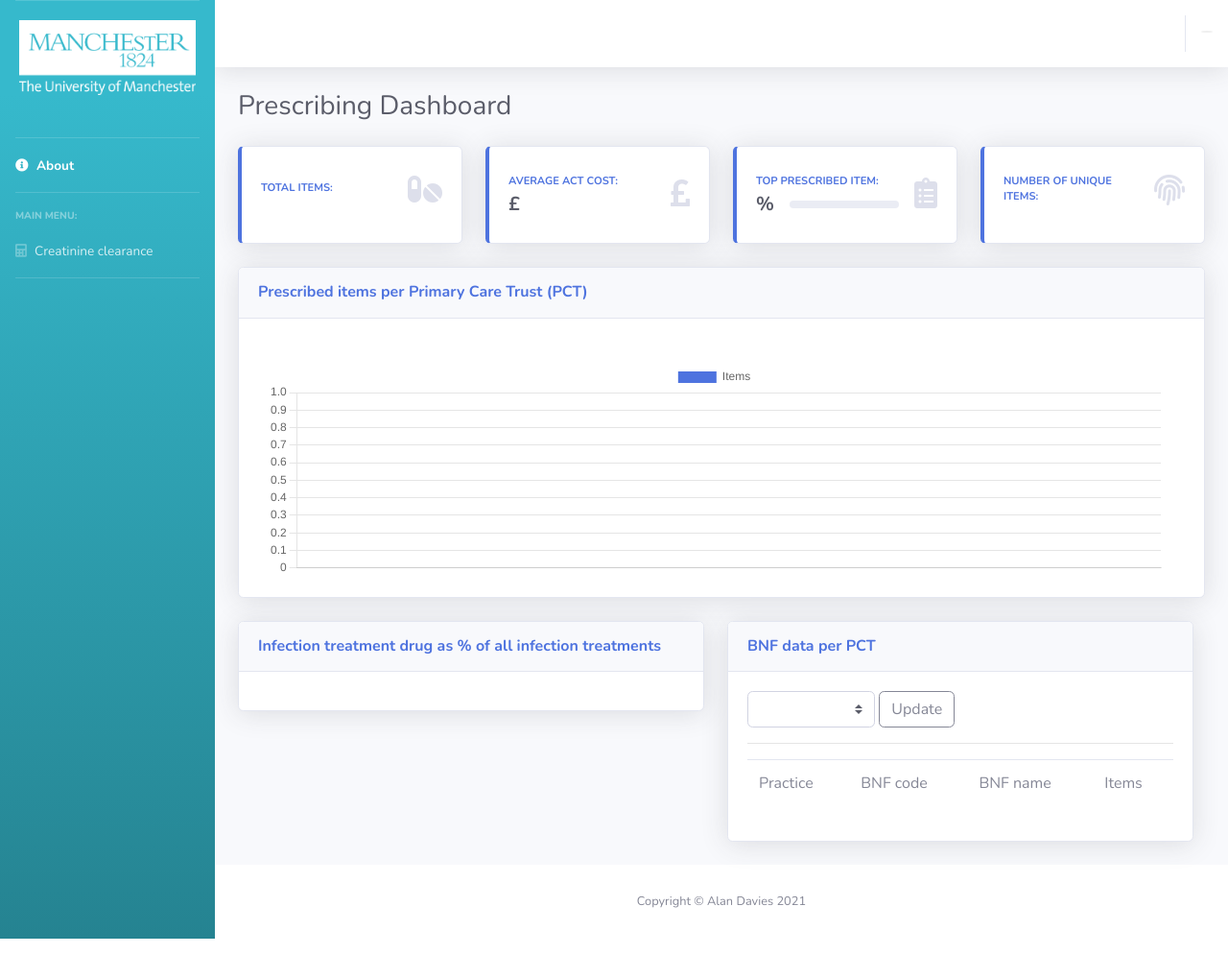
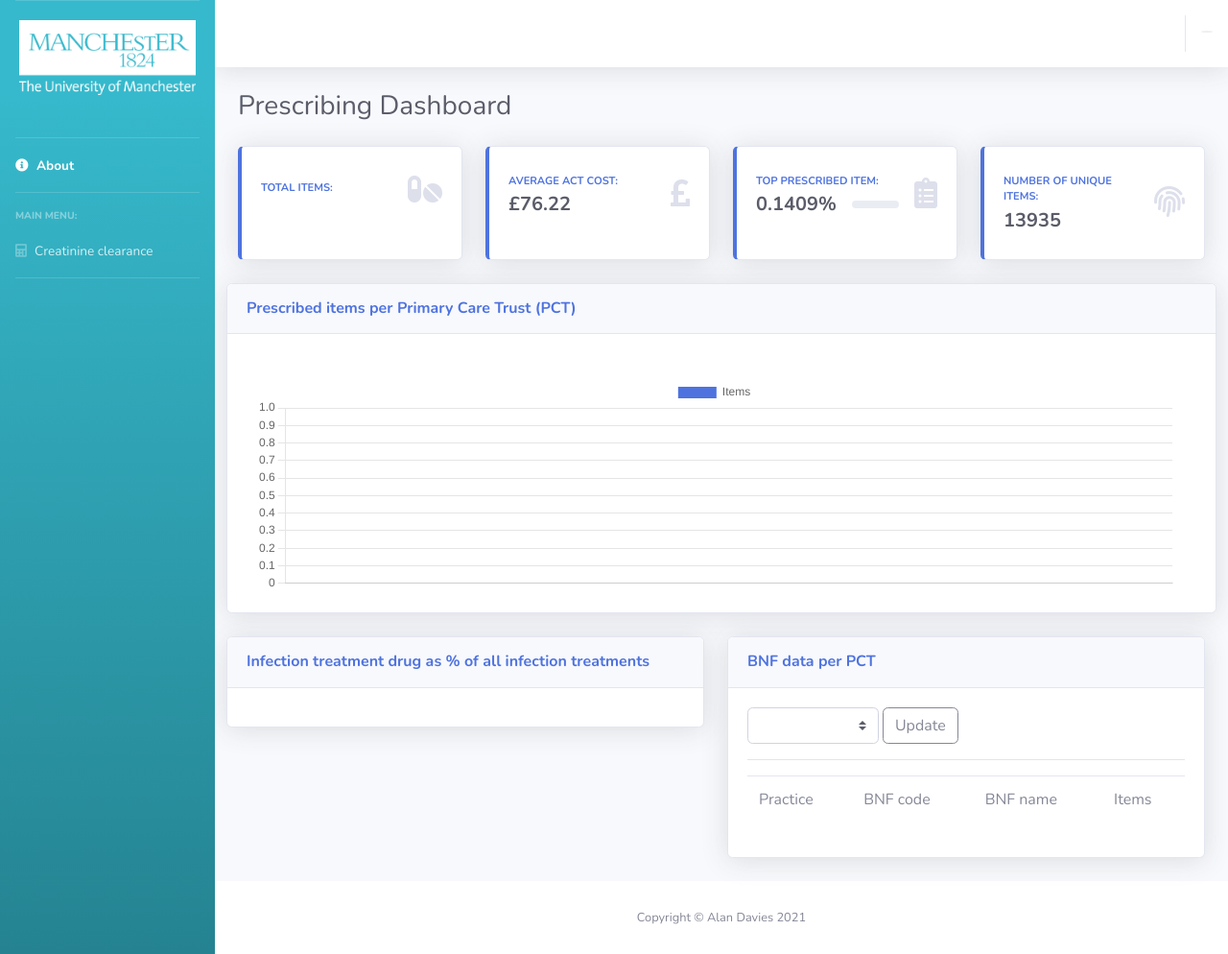
Before and after one commit to mikewilkinson/MIE_group_26, a Flask app: template app/templates/dashboard/index.html in a window 1280 px wide. Shown: the whole page at 96% size. Run offline with Flask 3, Linux system fonts and the light colour scheme; the template is opened without the code that fills it, so the values that code supplies are empty; some libraries are stand-ins or nearby versions.

Commit message:
Add files via upload

```diff
--- a/app/templates/dashboard/index.html
+++ b/app/templates/dashboard/index.html
@@ -164,7 +164,8 @@
       <div class="row no-gutters align-items-center">
         <div class="col mr-2">
           <div class="text-xs font-weight-bold text-primary text-uppercase mb-1">Average ACT cost:</div>
-                      <div class="h5 mb-0 font-weight-bold text-gray-800">£</div>
+          <!-- Add 67 next to the pound sign -->
+          <div class="h5 mb-0 font-weight-bold text-gray-800">£76.22</div>
         </div>
         <div class="col-auto">
           <i class="fas fa-pound-sign fa-2x text-gray-300"></i>
@@ -184,11 +185,13 @@
           <span class="text_col_black"></span>
           <div class="row no-gutters align-items-center">
             <div class="col-auto">
-                          <div class="h5 mb-0 mr-3 font-weight-bold text-gray-800">%</div>
+              <!-- Add 30 before the percentage sign -->
+              <div class="h5 mb-0 mr-3 font-weight-bold text-gray-800">0.1409%</div>
             </div>
             <div class="col">
               <div class="progress progress-sm mr-2">
-                            <div class="progress-bar bg-info" role="progressbar" style="width: 0%" aria-valuemin="0" aria-valuemax="100"></div>
+                <!-- Set the width to 30% -->
+                <div class="progress-bar bg-info" role="progressbar" style="width: 0.1409%" aria-valuemin="0" aria-valuemax="100"></div>
               </div>
             </div>
           </div>
@@ -201,14 +204,15 @@
   </div>
 </div>
 
-            <!-- Pending Requests Card Example -->
+           <!-- Number of Unique Items -->
 <div class="col-xl-3 col-md-6 mb-4">
   <div class="card border-left-primary shadow h-100 py-2">
     <div class="card-body">
       <div class="row no-gutters align-items-center">
         <div class="col mr-2">
           <div class="text-xs font-weight-bold text-primary text-uppercase mb-1">NUMBER OF UNIQUE ITEMS:</div>
-                      <div class="h5 mb-0 font-weight-bold text-gray-800"></div>
+          <!-- Add 12345 with the same format as the pound and percentage symbols -->
+          <div class="h5 mb-0 font-weight-bold text-gray-800">13935</div>
         </div>
         <div class="col-auto">
           <i class="fas fa-fingerprint fa-2x text-gray-300"></i>
@@ -217,7 +221,7 @@
     </div>
   </div>
 </div>
-          </div>
+
 
           <!-- Content Row -->
           <div class="row">
```
Lines whose indentation alone changed are shown as unchanged.
